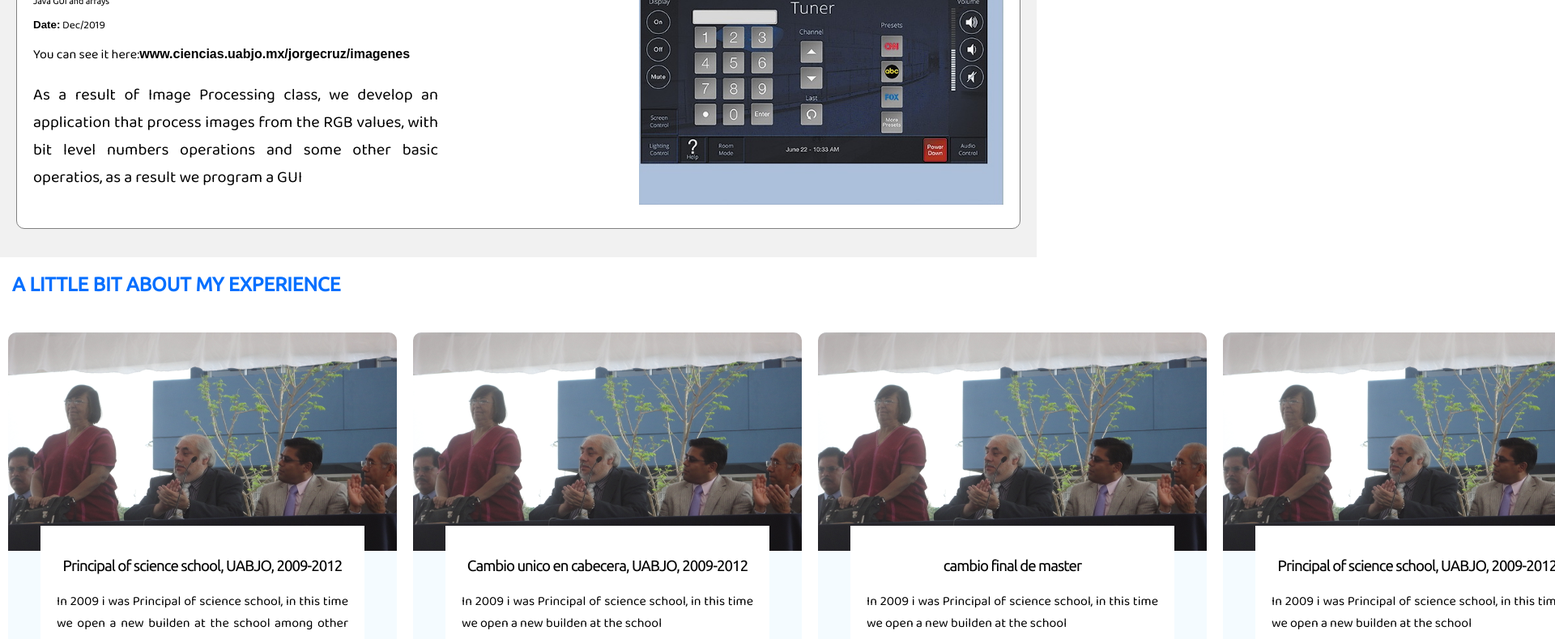
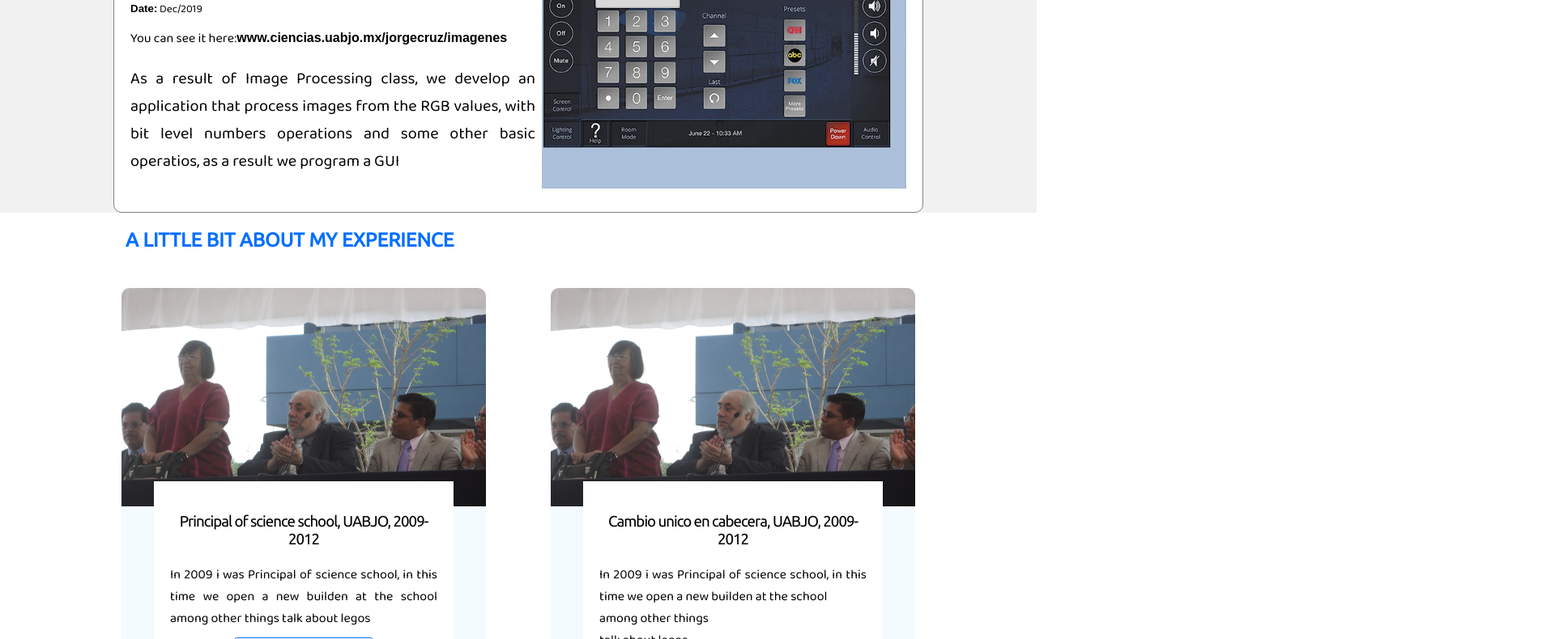
Before and after one commit to jorrgeCruz/jorrgeCruz.github.io, a plain HTML site: page index.html in a window 1280 px wide. Shown: the part 609-1399 px from the top of the page at 81% size, 1920 px wide, since content can reach past the window. Drawn offline with Linux system fonts and the light colour scheme.

Commit message:
Version para subir a github

```diff
--- a/css/estilos.css
+++ b/css/estilos.css
@@ -1,6 +1,10 @@
 body{
   font-family: 'Baloo Da 2', Arial;
   margin: 0;
+  /* width: 1000px; */
+  /* margin: 0 auto; */
+  /* background-color: #1c2127; */
+  /* justify-content: center; */
 }
 
 h1, h2, h3, h4, h5, h6{
@@ -42,7 +46,19 @@ figure{
   display: flex;
   color: white;
   justify-content: space-between;
+  align-items: center;
   height: 130px;
+}
+
+.container{
+  /* border: 1px solid red; */
+  width: 1000px;
+  height: inherit;
+  margin: 0 auto;
+  display: inherit;
+  justify-content: inherit;
+  align-items: inherit;
+  flex-wrap: inherit;
 }
 
 .header a{
@@ -69,21 +85,24 @@ figure{
   height: 300px;
   color: white;
   background-color: #2d3436;
-  background-image: url('../images/mesa2.jpg');
+  /* background-image: url('../images/mesa2.jpg');
   background-size: 500px 300px;
   background-repeat: no-repeat;
-  background-position-x: right;
+  background-position-x: right; */
   display: flex;
+  justify-content: space-between;
   align-items: center;
 }
 
 .hero strong{
   color: blue;
 }
-
+.hero-img{
+  object-fit: cover;
+}
 .portfolio{
   background: #f1f1f1;
-  padding: 20px;
+  /* padding: 20px; */
 }
 
 .images{
@@ -150,11 +169,14 @@ figure{
 
 .experience-list{
   display: flex;
+  margin: 0 auto;
+  justify-content: space-between;
+  flex-wrap: wrap;
 }
 .experience{
-  /* border: 1px solid red; */
+  /* border: 1px solid white; */
   margin: 10px;
-  width: 480px;
+  width: 450px;
   flex-shrink: 0;
   border-radius: 10px;
   overflow: hidden;
--- a/index.html
+++ b/index.html
@@ -9,6 +9,7 @@
   </head>
   <body>
     <header class="header">
+      <div class="container">
         <figure class="logo">
           <img src="images/logo2.jpg" alt="logo de http://ciencias.uabjo.mx">
         </figure>
@@ -25,12 +26,16 @@
             </li>
           </ul>
         </nav>
+      </div>
     </header>
     <section class="hero"> <!--la seccion Principal normalmente la llaman hero -->
+      <div class="container">
         <h1>Hi, I'm <strong>Jorge Cruz</strong>,<br> Frontend Developer <br> and <strong>Professor</strong></h1>
-      <!-- <img src="images/mesa2.jpg" alt="imagen portada" width="500"> -->
+        <img class="hero-img" src="images/mesa2.jpg" alt="imagen portada" width="500">
+      </div>
     </section>
     <section class="portfolio" id="portfolio">
+      <div class="container">
         <h2 >Portfolio (Main Projects)</h2>
         <article class="images">
           <div class="images-details">
@@ -47,10 +52,15 @@
             <img class="images-image" src="images/gui.jpg" alt="imgen caratula app"  width="450px">
           </figure>
         </article>
+      </div>
 
     </section>
+      <div class="container">
+
         <h2 class="experience-title"> A little bit about my experience</h2>
+      </div>
       <section class="experience-list" id="experience">
+        <div class="container">
           <article class="experience">
             <figure class="experience-imageContainer" >
               <img class="experience-image" src="images/mesa1.jpg" alt="mesa directiva" width="500">
@@ -102,9 +112,11 @@
               <p><a class="experience-url" href="https://www.youtube.com/channel/UCwIhzUALliZKgYvrrIjdF7A" target="_blank"> Escuela de ciencias</a></p>
             </div>
           </article>
+        </div>
       </section>
 
     <section class="contact" id="contact">
+      <div class="container">
         <form class="contact-form" action="/suscripcion">
           <h3>Collaborations, we can work together let's go</h3>
           <label for="email"> Ingresa tu mail</label>
@@ -116,13 +128,16 @@
           <a href="" class="social-link instagram"></a>
           <a href="https://github.com/jorrgeCruz/" class="social-link github"></a>
         </div>
+      </div>
     </section>
     <footer class="footer">
+      <div class="container">
         <div class="footer-div">Portafolio de presentacion 2020 </div>
         <div class="">
           <img src="https://ciencias-uabjo.com.mx/img/logo1.png" alt="logo-ciencias">
         </div>
         <div>Designed by @Jorge Cruz </div>
+      </div>
     </footer>
   </body>
 </html>
```
Lines whose indentation alone changed are shown as unchanged.
